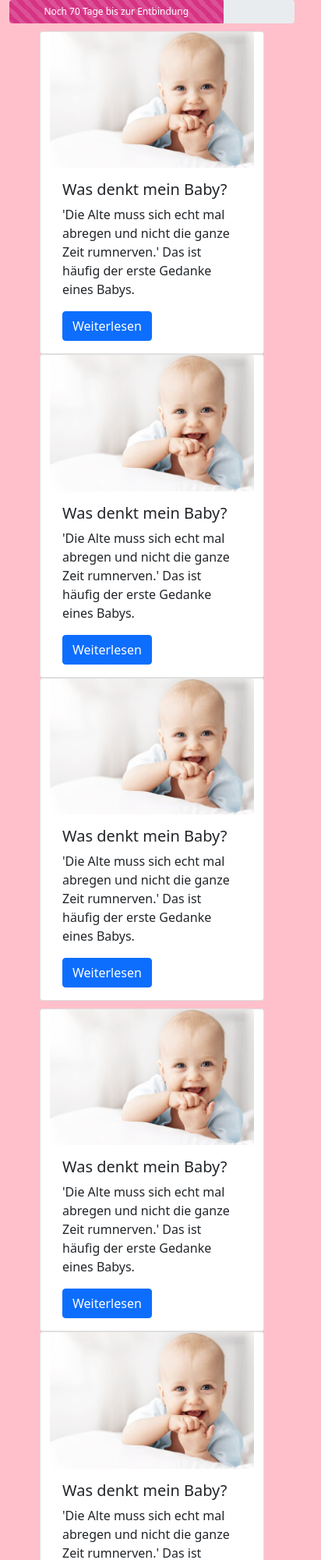
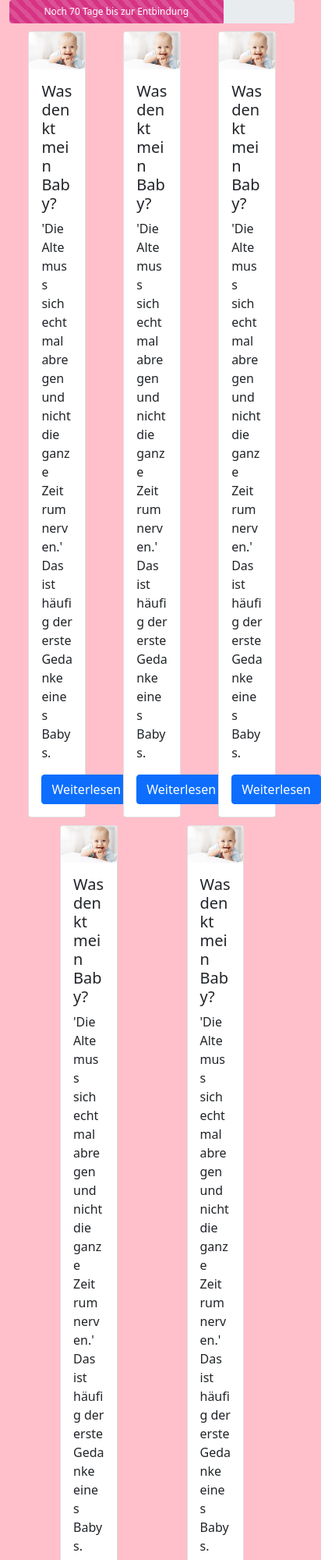
Before and after one commit to 0skar01/Preggo, a plain HTML site: page homescreen.html in a window 390 px wide. Shown: the top 2000 px of the page at 78% size, 412 px wide, since content can reach past the window. Drawn offline with nearby package versions, Linux system fonts and the light colour scheme; files that its build step writes are made by us from their sources.

Commit message:
added responsiveness to cards

```diff
--- a/homescreen.html
+++ b/homescreen.html
@@ -38,23 +38,8 @@
 
         <!-- content cards-->
         <div class="row justify-content-evenly" style="margin-bottom: 10px;">
-            <div class="card col-3" style="width: 18rem;">
-                <img src="images/baby1.jpg" class="card-img-top" alt="...">
-                <div class="card-body">
-                    <h5 class="card-title">Was denkt mein Baby?</h5>
-                    <p class="card-text">'Die Alte muss sich echt mal abregen und nicht die ganze Zeit rumnerven.' Das ist häufig der erste Gedanke eines Babys.</p>
-                    <a href="#" class="btn btn-primary">Weiterlesen</a>
-                </div>
-            </div>
-            <div class="card col-3" style="width: 18rem;">
-                <img src="images/baby1.jpg" class="card-img-top" alt="...">
-                <div class="card-body">
-                    <h5 class="card-title">Was denkt mein Baby?</h5>
-                    <p class="card-text">'Die Alte muss sich echt mal abregen und nicht die ganze Zeit rumnerven.' Das ist häufig der erste Gedanke eines Babys.</p>
-                    <a href="#" class="btn btn-primary">Weiterlesen</a>
-                </div>
-            </div>
-            <div class="card col-3" style="width: 18rem;">
+            <div class="col-3">
+                <div class="card">
                     <img src="images/baby1.jpg" class="card-img-top" alt="...">
                     <div class="card-body">
                         <h5 class="card-title">Was denkt mein Baby?</h5>
@@ -63,8 +48,8 @@
                     </div>
                 </div>
             </div>
-        <div class="row justify-content-evenly" style="margin-bottom: 10px;">
-            <div class="card col-3" style="width: 18rem;">
+            <div class="col-3">
+                <div class="card">
                     <img src="images/baby1.jpg" class="card-img-top" alt="...">
                     <div class="card-body">
                         <h5 class="card-title">Was denkt mein Baby?</h5>
@@ -72,12 +57,37 @@
                         <a href="#" class="btn btn-primary">Weiterlesen</a>
                     </div>
                 </div>
-            <div class="card col-3" style="width: 18rem;">
+            </div>
+            <div class="col-3">
+                <div class="card">
                     <img src="images/baby1.jpg" class="card-img-top" alt="...">
                     <div class="card-body">
                         <h5 class="card-title">Was denkt mein Baby?</h5>
                         <p class="card-text">'Die Alte muss sich echt mal abregen und nicht die ganze Zeit rumnerven.' Das ist häufig der erste Gedanke eines Babys.</p>
                         <a href="#" class="btn btn-primary">Weiterlesen</a>
+                    </div>
+                </div>
+            </div>
+        </div>
+        <div class="row justify-content-evenly" style="margin-bottom: 10px;">
+            <div class="col-3">
+                <div class="card">
+                    <img src="images/baby1.jpg" class="card-img-top" alt="...">
+                    <div class="card-body">
+                        <h5 class="card-title">Was denkt mein Baby?</h5>
+                        <p class="card-text">'Die Alte muss sich echt mal abregen und nicht die ganze Zeit rumnerven.' Das ist häufig der erste Gedanke eines Babys.</p>
+                        <a href="#" class="btn btn-primary">Weiterlesen</a>
+                    </div>
+                </div>
+            </div>
+            <div class="col-3">
+                <div class="card">
+                    <img src="images/baby1.jpg" class="card-img-top" alt="...">
+                    <div class="card-body">
+                        <h5 class="card-title">Was denkt mein Baby?</h5>
+                        <p class="card-text">'Die Alte muss sich echt mal abregen und nicht die ganze Zeit rumnerven.' Das ist häufig der erste Gedanke eines Babys.</p>
+                        <a href="#" class="btn btn-primary">Weiterlesen</a>
+                    </div>
                 </div>
             </div>
         </div>
```
Lines whose indentation alone changed are shown as unchanged.
